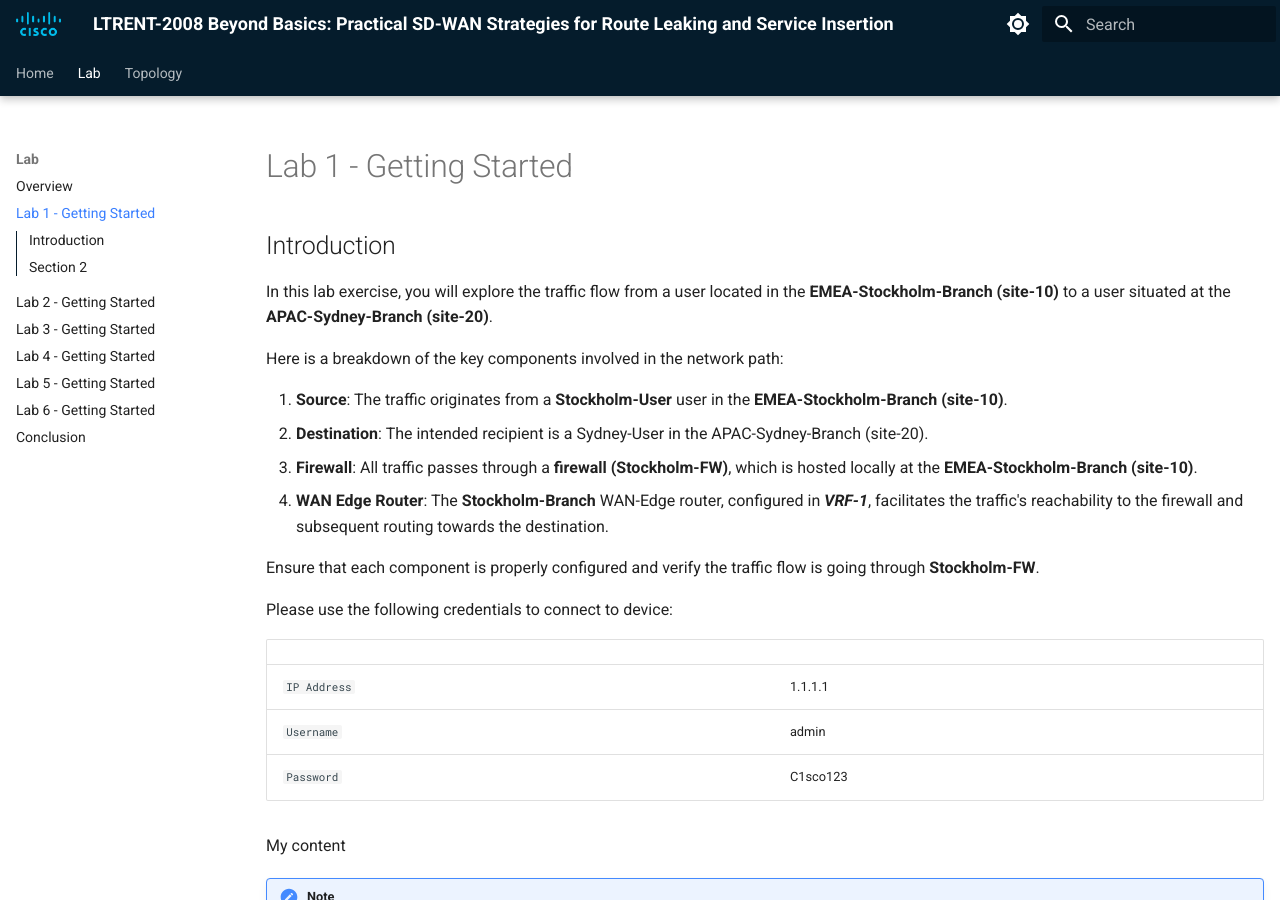
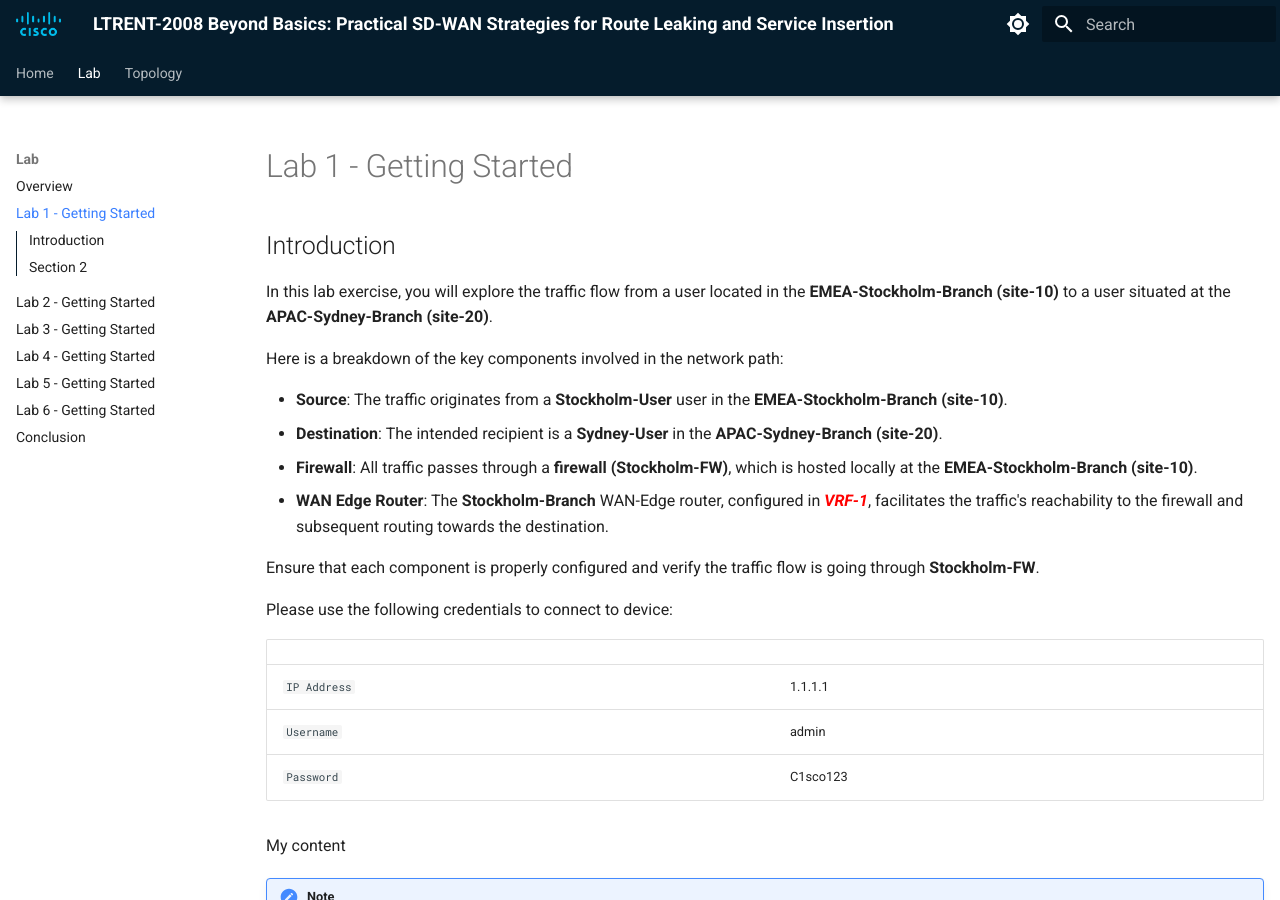
Before and after one commit to ciscodocs/ltrent-2008-clemea25, an MkDocs documentation site: the page built from docs/lab1_getting_started.md, in a window 1280 px wide and 900 px high. Built offline with MkDocs 1.6.1 and Material for MkDocs 9.7.7, drawn with Linux system fonts in a browser that asks for light colours; part of the change alters nothing that is shown.

Commit message:
SD-WAN Leaning Map and deleting old files.

```diff
--- a/docs/lab1_getting_started.md
+++ b/docs/lab1_getting_started.md
@@ -6,10 +6,10 @@ In this lab exercise, you will explore the traffic flow from a user located in t
 
 Here is a breakdown of the key components involved in the network path:
 
-1.	**Source**: The traffic originates from a **Stockholm-User** user in the **EMEA-Stockholm-Branch (site-10)**.
-2.	**Destination**: The intended recipient is a Sydney-User in the APAC-Sydney-Branch (site-20).
-3.	**Firewall**: All traffic passes through a **firewall (Stockholm-FW)**, which is hosted locally at the **EMEA-Stockholm-Branch (site-10)**.
-4.	**WAN Edge Router**: The **Stockholm-Branch** WAN-Edge router, configured in ***VRF-1***, facilitates the traffic's reachability to the firewall and subsequent routing towards the destination.
+- **Source**: The traffic originates from a **Stockholm-User** user in the **EMEA-Stockholm-Branch (site-10)**.
+- **Destination**: The intended recipient is a **Sydney-User** in the **APAC-Sydney-Branch (site-20)**.
+- **Firewall**: All traffic passes through a **firewall (Stockholm-FW)**, which is hosted locally at the **EMEA-Stockholm-Branch (site-10)**.
+- **WAN Edge Router**: The **Stockholm-Branch** WAN-Edge router, configured in ***<font color="red">VRF-1</font>***, facilitates the traffic's reachability to the firewall and subsequent routing towards the destination.
 
 Ensure that each component is properly configured and verify the traffic flow is going through **Stockholm-FW**.
 
```
